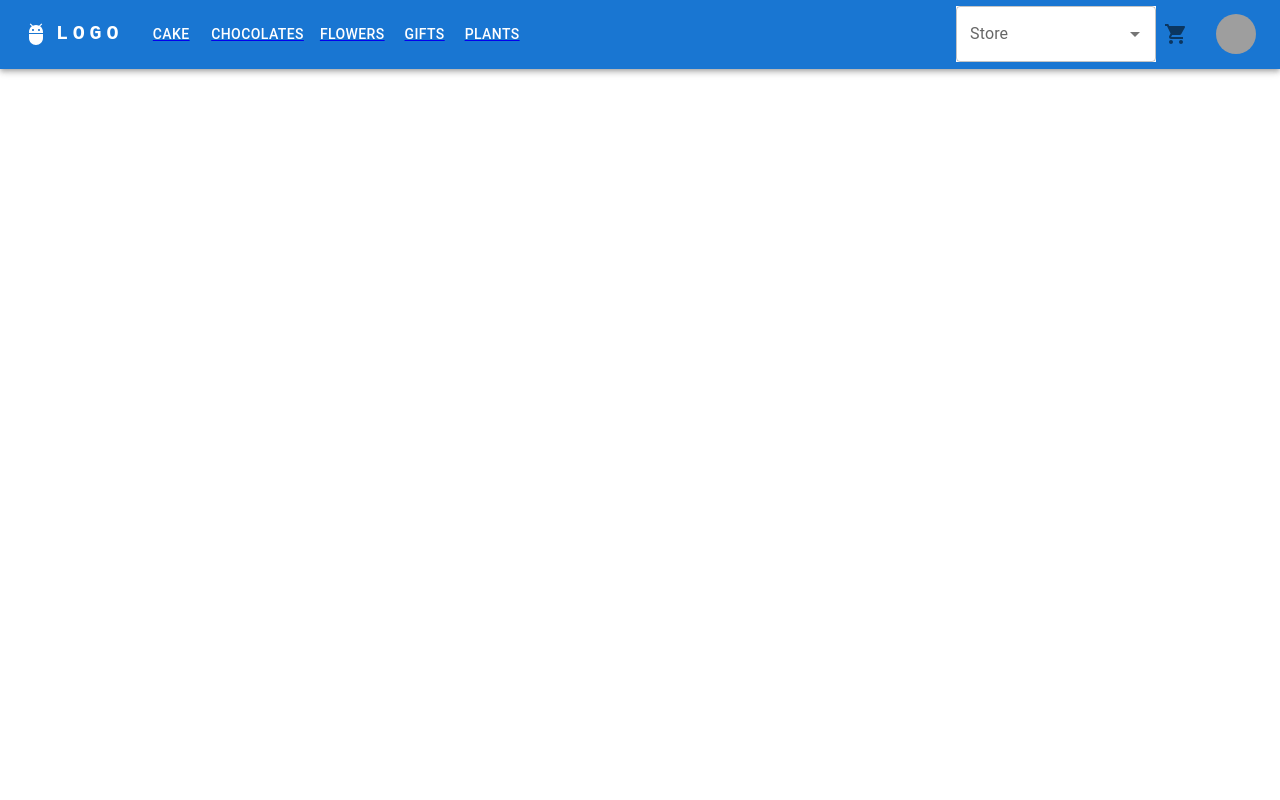
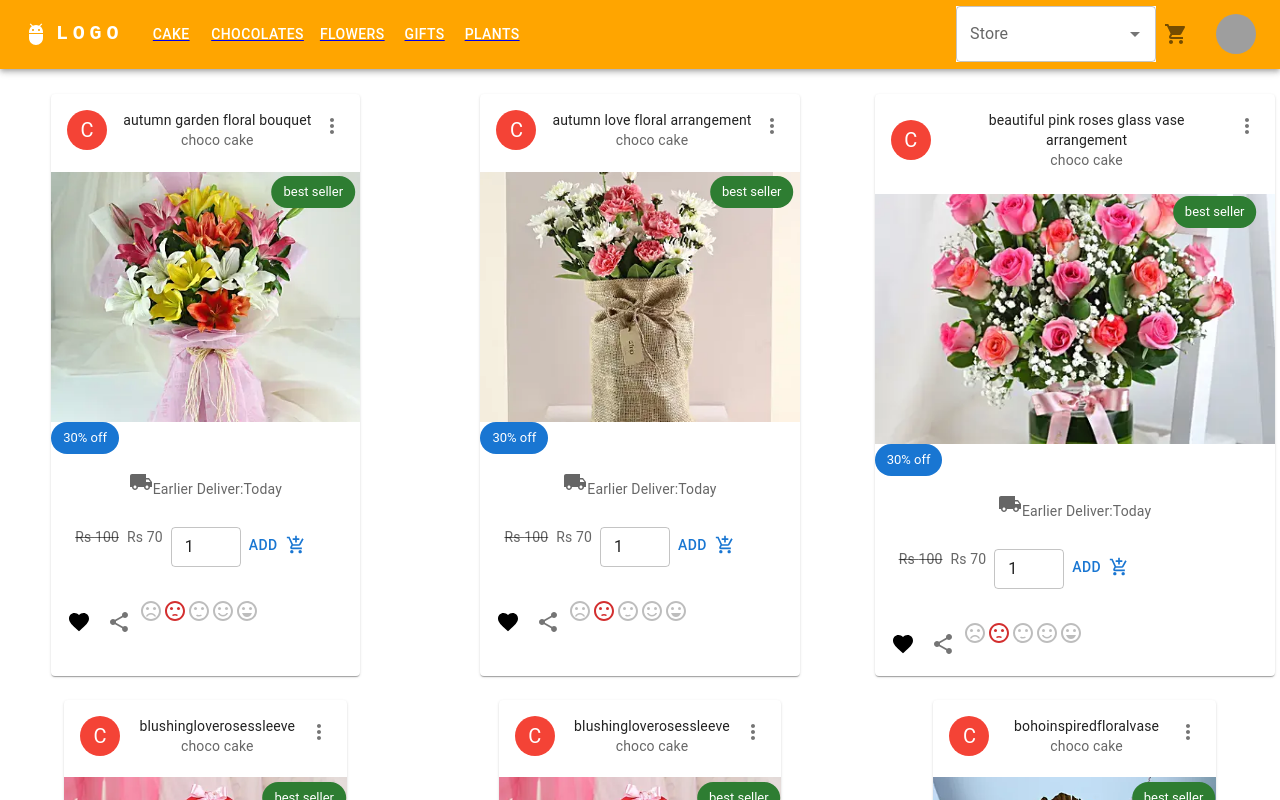
Before and after one commit to gsrrinathreddy/sriveni-react-ims, a React (Create React App) app: page / in a window 1280 px wide. Shown: the top 800 px of the page. Built offline with nearby package versions, Linux system fonts and the light colour scheme; grey boxes are pictures that could not be loaded.

Commit message:
adding route to menu pages

```diff
--- a/src/App.js
+++ b/src/App.js
@@ -22,6 +22,8 @@ function App() {
       <BrowserRouter>
       <IMSNavbar pages={a} settings={b}/>
       <Routes>
+      <Route path="/" element={<Flowers/>}/>
+
        <Route path="/Cake" element={<Cake/>}/>
        <Route path="/Chocolates" element={<Chocolates/>}/>
        <Route path="/Flowers"element={<Flowers/>}/>
--- a/src/components/IMSNavbar/index.js
+++ b/src/components/IMSNavbar/index.js
@@ -42,10 +42,12 @@ function IMSNavbar(props) {
   };
 
   return (
-    <AppBar position="static">
+    <AppBar position="static" style={{backgroundColor:'orange'}} >
       <Container maxWidth="xl">
         <Toolbar disableGutters>
           <AdbIcon sx={{ display: { xs: 'none', md: 'flex' }, mr: 1 }} />
+          <Link to ='/' style={{textDecoration:'none'}}>
+          </Link>
           <Typography
             variant="h6"
             noWrap
@@ -94,14 +96,19 @@ function IMSNavbar(props) {
               }}
             >
               {pages.map((page) => (
-                <MenuItem key={page} onClick={handleCloseNavMenu}>
+                <Link to = {page} style={{textDecoration:'none'}}>
+               < MenuItem key={page} onClick={handleCloseNavMenu}>
                   <Typography textAlign="center">{page}</Typography>
+
+
                 </MenuItem>
+                </Link>
               ))}
             </Menu>
           </Box>
 
               <AdbIcon sx={{ display: { xs: 'flex', md: 'none' }, mr: 1 }} />
+
           <Typography
             variant="h5"
             noWrap
--- a/src/features/Plant/PlantView/PlantView.js
+++ b/src/features/Plant/PlantView/PlantView.js
@@ -2,6 +2,9 @@
  import Box from '@mui/material/Box';
  import Grid from '@mui/material/Grid';
  import classicsyngoniumplant1 from '../../../assets/plants/classic-syngonium-plant_1.jpg';
+ import corpplantforjagsonpal1 from '../../../assets/plants/corp-plant-for-jagsonpal_1.webp';
+ import jademoneyplantset1 from '../../../assets/plants/jade-money-plant-set_1.webp';
+ import jadesyngoniumplantset1 from '../../../assets/plants/jade-syngonium-plant-set_1.webp';
 
 // import CardComponent from "../../../components/Cardcomponent";
  import{useDispatch,useSelector} from 'react-redux'
@@ -17,6 +20,36 @@
          sellingstatus:"best seller"
 
    },
+   {
+
+    title:"corpplantforjagsonpal1",
+      pic:corpplantforjagsonpal1,
+      actualprice:100,
+      discountprice:70,
+      rating:4,
+      sellingstatus:"best seller"
+
+},
+{
+
+    title:"jademoneyplantset1",
+      pic:jademoneyplantset1,
+      actualprice:100,
+      discountprice:70,
+      rating:4,
+      sellingstatus:"best seller"
+
+},
+{
+
+    title:"jadesyngoniumplantset1",
+      pic:jadesyngoniumplantset1,
+      actualprice:100,
+      discountprice:70,
+      rating:4,
+      sellingstatus:"best seller"
+
+},
 ]
  // //import cartComponent from '../../../components/cartComponent';
  // //import {ordered,restocked}from'../PlantSlice'
```
